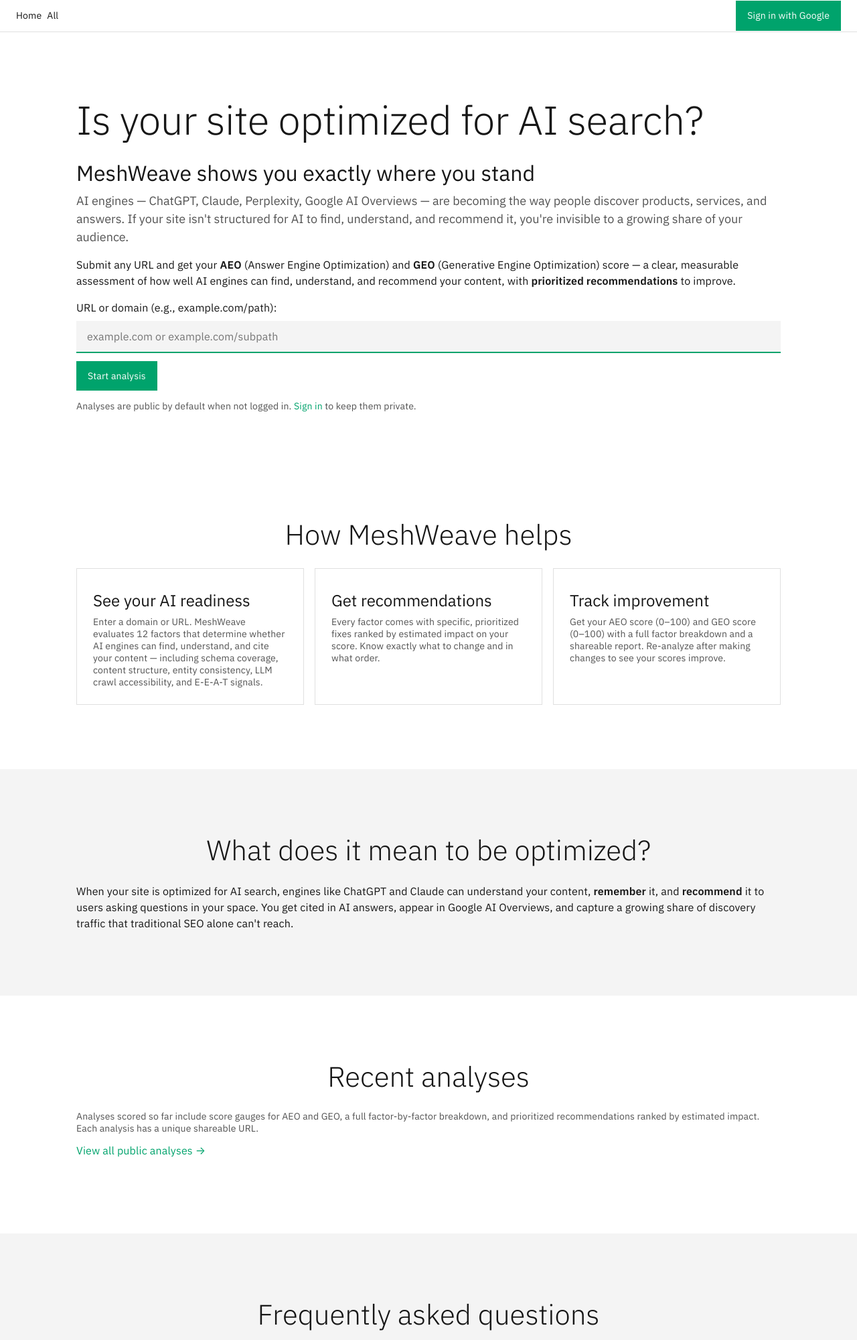
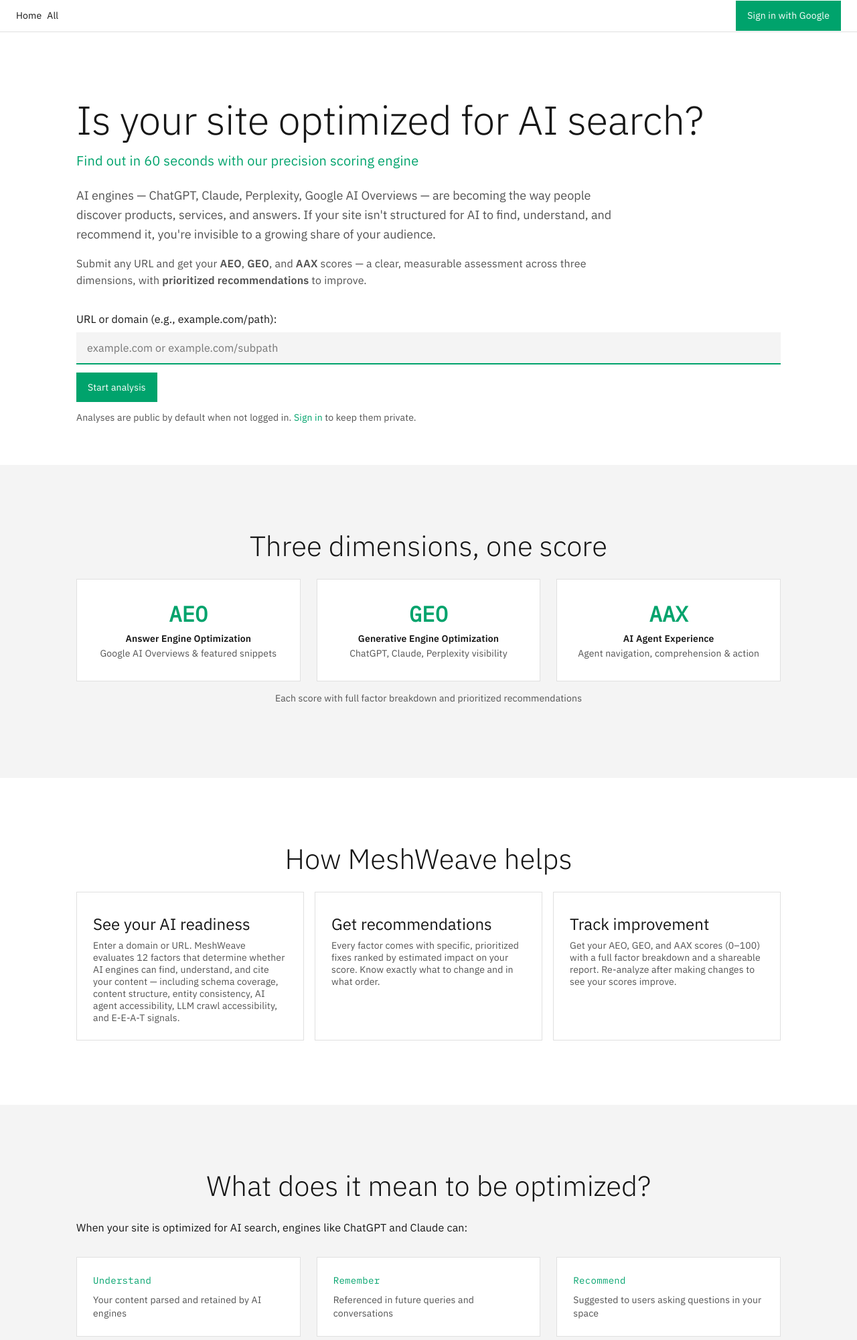
Before and after one commit to malvavisc0/meshweave, a FastAPI app: template webapp/templates/home.html in a window 1280 px wide. Shown: the top 2000 px of the page at 67% size. Run offline with FastAPI, Linux system fonts and the light colour scheme; the template is opened without the code that fills it, so the values that code supplies are empty; parts of the project's set-up code (start-up, migrations or seed data) failed here and were passed over.

Commit message:
improving landing page

```diff
--- a/webapp/routers/submissions.py
+++ b/webapp/routers/submissions.py
@@ -175,6 +175,7 @@ async def submit(
                         existing.error = None
                     existing.updated_at = now
                     crawl_id = existing.id
+                    key = getattr(existing, "key", None)
                 else:
                     # Create a new row to avoid mutating another user's private crawl
                     if visibility == "public":
@@ -248,8 +249,11 @@ async def submit(
         # Redirect:
         if user and getattr(user, "id", None):
             return RedirectResponse(url=f"/analysis/{crawl_id}", status_code=303)
+        elif visibility == "public" and key:
+            # Anonymous public crawl → go straight to analysis page
+            return RedirectResponse(url=f"/analysis/{key}", status_code=303)
         else:
-            # Anonymous: show submitted banner on home, mark private if applicable
+            # Anonymous private: show submitted banner on home
             suffix = "&private=1" if visibility == "private" else ""
             return RedirectResponse(
                 url=f"/?submitted={crawl_id}{suffix}", status_code=303
--- a/webapp/static/style.css
+++ b/webapp/static/style.css
@@ -802,11 +802,29 @@ label {
   color: var(--color-ink);
 }
 
+.landing-hero-desc {
+  font: var(--font-subhead);
+  font-weight: 400;
+  color: var(--color-primary);
+  margin: -12px 0 var(--space-lg);
+  letter-spacing: 0.16px;
+}
+
 .landing-hero-subtitle {
   font: var(--font-body-lg);
   letter-spacing: 0;
   color: var(--color-ink-muted);
-  margin: 0 0 var(--space-sm);
+  margin: 0 0 var(--space-md);
+  max-width: 800px;
+  line-height: 1.6;
+}
+
+.landing-hero-body {
+  font: var(--font-body);
+  color: var(--color-ink-muted);
+  margin: 0 0 var(--space-xl);
+  max-width: 800px;
+  line-height: 1.6;
 }
 
 .landing-hero-audience {
@@ -874,6 +892,85 @@ label {
   font: var(--font-subhead);
   letter-spacing: 0;
   margin: 0 0 var(--space-xs);
+}
+
+/* Score framework preview cards (AEO / GEO / AAX) */
+.score-framework {
+  gap: var(--space-lg);
+}
+
+.score-card-preview {
+  background: var(--color-canvas);
+  border: 1px solid var(--color-hairline);
+  border-radius: var(--radius-none);
+  padding: var(--space-xl) var(--space-lg);
+  text-align: center;
+  transition: border-color 0.15s ease;
+}
+
+.score-card-preview:hover {
+  border-color: var(--color-hairline-strong);
+}
+
+.score-card-label {
+  display: block;
+  font-family: IBM Plex Mono, ui-monospace, monospace;
+  font-size: 32px;
+  font-weight: 600;
+  color: var(--color-primary);
+  line-height: 1.2;
+}
+
+.score-card-focus {
+  display: block;
+  font: var(--font-body-emphasis);
+  color: var(--color-ink);
+  margin-top: var(--space-xs);
+}
+
+.score-card-desc {
+  display: block;
+  font: var(--font-body-sm);
+  color: var(--color-ink-muted);
+  margin-top: var(--space-xxs);
+}
+
+/* Outcomes grid (What does it mean to be optimized) */
+.outcomes-grid {
+  display: grid;
+  grid-template-columns: repeat(3, minmax(0, 1fr));
+  gap: var(--space-lg);
+  margin-top: var(--space-xl);
+}
+
+.outcome-card {
+  background: var(--color-canvas);
+  border: 1px solid var(--color-hairline);
+  padding: var(--space-lg);
+  display: flex;
+  flex-direction: column;
+  gap: var(--space-xs);
+  transition: border-color 0.15s ease;
+  border-radius: var(--radius-none);
+}
+
+.outcome-card:hover {
+  border-color: var(--color-hairline-strong);
+}
+
+.outcome-verb {
+  font-family: IBM Plex Mono, ui-monospace, monospace;
+  font-size: 14px;
+  font-weight: 500;
+  color: var(--color-primary);
+  letter-spacing: 0.32px;
+}
+
+.outcome-desc {
+  font: var(--font-body-sm);
+  color: var(--color-ink-muted);
+  margin: 0;
+  line-height: 1.45;
 }
 
 /* Card list (used by recent analyses) */
@@ -1936,6 +2033,7 @@ label {
     font-size: var(--font-card-title);
   }
 
+
   nav.topnav {
     flex-direction: column;
     align-items: stretch;
--- a/webapp/templates/home.html
+++ b/webapp/templates/home.html
@@ -7,10 +7,10 @@
   "mainEntity": [
     {
       "@type": "Question",
-      "name": "What are AEO and GEO scores?",
+      "name": "What are AEO, GEO, and AAX scores?",
       "acceptedAnswer": {
         "@type": "Answer",
-        "text": "AEO (Answer Engine Optimization) measures how well your site captures Google AI Overviews and featured snippets. GEO (Generative Engine Optimization) measures how well AI engines like ChatGPT, Claude, and Perplexity can find, understand, and recommend your content. Both scored 0–100."
+        "text": "AEO (Answer Engine Optimization) measures how well your site captures Google AI Overviews and featured snippets. GEO (Generative Engine Optimization) measures how well AI engines like ChatGPT, Claude, and Perplexity can find, understand, and recommend your content. AAX (AI Agent Experience) measures how well AI agents can navigate, understand, and interact with your site — including crawler access, brand comprehension, and contactability."
       }
     },
     {
@@ -18,7 +18,7 @@
       "name": "Why does AI search matter?",
       "acceptedAnswer": {
         "@type": "Answer",
-        "text": "Traditional search engines show a list of links. AI engines give direct answers and choose which sources to cite. AEO optimizes for Google AI Overviews and featured snippets. GEO optimizes for ChatGPT, Claude, and Perplexity. If you're not optimized for both, you're missing the fastest-growing channel for discovery."
+        "text": "Traditional search engines show a list of links. AI engines give direct answers and choose which sources to cite. AEO optimizes for Google AI Overviews and featured snippets. GEO optimizes for ChatGPT, Claude, and Perplexity. AAX optimizes for AI agents that act on behalf of users. If you're not optimized for all three, you're missing the fastest-growing channel for discovery."
       }
     },
     {
@@ -54,7 +54,7 @@
   "@type": "Organization",
   "name": "MeshWeave",
   "url": "http://localhost:8080/",
-  "description": "AEO & GEO scoring platform for AI search visibility.",
+  "description": "AEO, GEO & AAX scoring platform for AI search visibility.",
   "sameAs": [
     "https://github.com/malvavisc0/meshweave"
   ]
@@ -93,23 +93,49 @@
 {% endif %}
 
 <!-- HERO -->
-<section class="landing-hero" aria-label="MeshWeave AEO and GEO scoring">
+<section class="landing-hero" aria-label="MeshWeave AEO, GEO, and AAX scoring">
   <div class="container">
     <h1 class="landing-hero-title">Is your site optimized for AI search?</h1>
-    <h2 class="landing-hero-desc">MeshWeave shows you exactly where you stand</h2>
+    <h2 class="landing-hero-desc">Find out in 60 seconds with our precision scoring engine</h2>
     <p class="landing-hero-subtitle">AI engines — ChatGPT, Claude, Perplexity, Google AI Overviews — are becoming
       the way people discover products, services, and answers. If your site isn't structured for AI to find,
       understand, and recommend it, you're invisible to a growing share of your audience.</p>
-    <p class="landing-hero-body">Submit any URL and get your <strong>AEO</strong> (Answer Engine Optimization) and
-      <strong>GEO</strong> (Generative Engine Optimization) score — a clear, measurable assessment of how well AI
-      engines can find, understand, and recommend your content, with <strong>prioritized recommendations</strong>
-      to improve.
+    <p class="landing-hero-body">Submit any URL and get your <strong>AEO</strong>, <strong>GEO</strong>, and
+      <strong>AAX</strong> scores — a clear, measurable assessment across three dimensions, with
+      <strong>prioritized recommendations</strong> to improve.
     </p>
 
     <div class="landing-hero-form mt-3">
       <h2 class="sr-only" id="site-heading">Score a website</h2>
       {% include "partials/site_crawl_form.html" %}
     </div>
+  </div>
+</section>
+
+<!-- SCORE FRAMEWORK -->
+<section class="landing-section band-surface" id="scoring" aria-label="Scoring framework">
+  <div class="container">
+    <h2 class="landing-section-title">Three dimensions, one score</h2>
+    <div class="score-framework grid-3">
+      <div class="score-card-preview">
+        <span class="score-card-label">AEO</span>
+        <span class="score-card-focus">Answer Engine Optimization</span>
+        <span class="score-card-desc">Google AI Overviews & featured snippets</span>
+      </div>
+      <div class="score-card-preview">
+        <span class="score-card-label">GEO</span>
+        <span class="score-card-focus">Generative Engine Optimization</span>
+        <span class="score-card-desc">ChatGPT, Claude, Perplexity visibility</span>
+      </div>
+      <div class="score-card-preview">
+        <span class="score-card-label">AAX</span>
+        <span class="score-card-focus">AI Agent Experience</span>
+        <span class="score-card-desc">Agent navigation, comprehension & action</span>
+      </div>
+    </div>
+    <p class="small mt-3" style="text-align:center; color: var(--color-ink-muted);">
+      Each score with full factor breakdown and prioritized recommendations
+    </p>
   </div>
 </section>
 
@@ -123,7 +149,7 @@
         <h3>See your AI readiness</h3>
         <p class="small m0">Enter a domain or URL. MeshWeave evaluates 12 factors that determine whether AI engines
           can find, understand, and cite your content — including schema coverage, content structure, entity
-          consistency,
+          consistency, AI agent accessibility,
           LLM crawl accessibility, and E-E-A-T signals.</p>
       </div>
       <div class="panel">
@@ -133,7 +159,7 @@
       </div>
       <div class="panel">
         <h3>Track improvement</h3>
-        <p class="small m0">Get your AEO score (0–100) and GEO score (0–100) with a full factor breakdown and a
+        <p class="small m0">Get your AEO, GEO, and AAX scores (0–100) with a full factor breakdown and a
           shareable report. Re-analyze after making changes to see your scores improve.</p>
       </div>
     </div>
@@ -144,10 +170,39 @@
 <section class="landing-section band-surface" id="what-optimized" aria-label="What optimized means">
   <div class="container">
     <h2 class="landing-section-title">What does it mean to be optimized?</h2>
-    <p class="m0">When your site is optimized for AI search, engines like ChatGPT and Claude can understand your
-      content, <strong>remember</strong> it, and <strong>recommend</strong> it to users asking questions in your space.
-      You get cited in AI answers, appear in Google AI Overviews, and capture a growing share of discovery traffic
-      that traditional SEO alone can't reach.</p>
+    <p class="landing-section-subtitle text-center mt-0 mb-4">When your site is optimized for AI search, engines like
+      ChatGPT and Claude can:</p>
+
+    <div class="outcomes-grid grid-3">
+      <div class="outcome-card">
+        <div class="outcome-verb">Understand</div>
+        <p class="outcome-desc">Your content parsed and retained by AI engines</p>
+      </div>
+      <div class="outcome-card">
+        <div class="outcome-verb">Remember</div>
+        <p class="outcome-desc">Referenced in future queries and conversations</p>
+      </div>
+      <div class="outcome-card">
+        <div class="outcome-verb">Recommend</div>
+        <p class="outcome-desc">Suggested to users asking questions in your space</p>
+      </div>
+      <div class="outcome-card">
+        <div class="outcome-verb">Cite</div>
+        <p class="outcome-desc">Quoted in AI-generated answers</p>
+      </div>
+      <div class="outcome-card">
+        <div class="outcome-verb">Appear</div>
+        <p class="outcome-desc">Featured in Google AI Overviews</p>
+      </div>
+      <div class="outcome-card">
+        <div class="outcome-verb">Capture</div>
+        <p class="outcome-desc">Discovery traffic traditional SEO can't reach</p>
+      </div>
+    </div>
+
+    <p class="small text-center mt-4 mb-0" style="color: var(--color-ink-muted);">
+      AI agents can also navigate your site, understand your offerings, and take action on behalf of users.
+    </p>
   </div>
 </section>
 
@@ -185,7 +240,7 @@
       <a href="/all?sort=recent">View all →</a>
     </p>
     {% else %}
-    <p class="small m0 mt-3">Analyses scored so far include score gauges for AEO and GEO, a full factor-by-factor
+    <p class="small m0 mt-3">Analyses scored so far include score gauges for AEO, GEO, and AAX, a full factor-by-factor
       breakdown, and prioritized recommendations ranked by estimated impact. Each analysis has a unique shareable URL.
     </p>
     <p class="mt-2"><a href="/all">View all public analyses →</a></p>
@@ -199,19 +254,23 @@
     <h2 class="landing-section-title">Frequently asked questions</h2>
 
     <div class="faq-item">
-      <h3>What are AEO and GEO scores?</h3>
-      <p class="small m0"><strong>AEO</strong> (Answer Engine Optimization) measures how well your site captures Google
-        AI Overviews and featured snippets. <strong>GEO</strong> (Generative Engine Optimization) measures how well AI
-        engines like ChatGPT, Claude, and Perplexity can find, understand, and recommend your content. Both scored
-        0–100.</p>
+      <h3>What are AEO, GEO, and AAX scores?</h3>
+      <p class="small m0">
+        <strong>AEO</strong> (Answer Engine Optimization) measures how well your site captures Google
+        AI Overviews and featured snippets.<br>
+        <strong>GEO</strong> (Generative Engine Optimization) measures how well AI
+        engines like ChatGPT, Claude, and Perplexity can find, understand, and recommend your content.<br>
+        <strong>AAX</strong> (AI Agent Experience) measures how well AI agents can navigate, understand, and interact
+        with your site — including crawler access, brand comprehension, and contactability.<br>
+      </p>
     </div>
 
     <div class="faq-item">
       <h3>Why does AI search matter?</h3>
       <p class="small m0">Traditional search engines show a list of links. AI engines give direct answers — and they
         choose which sources to cite. AEO optimizes for Google's AI Overviews and featured snippets. GEO optimizes for
-        ChatGPT, Claude, and Perplexity. If you're not optimized for both, you're missing the fastest-growing channel
-        for discovery.</p>
+        ChatGPT, Claude, and Perplexity. AAX optimizes for AI agents that act on behalf of users. If you're not
+        optimized for all three, you're missing the fastest-growing channel for discovery.</p>
     </div>
 
     <div class="faq-item">
```
